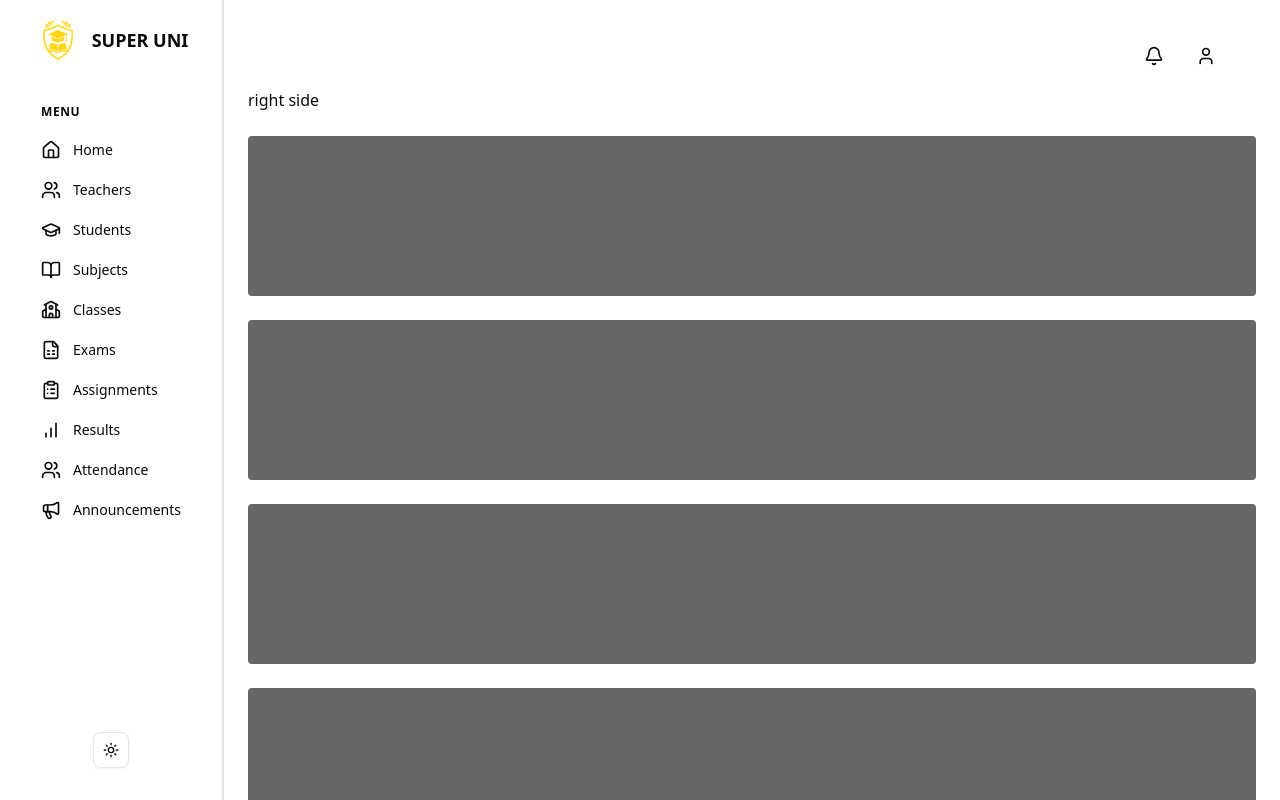
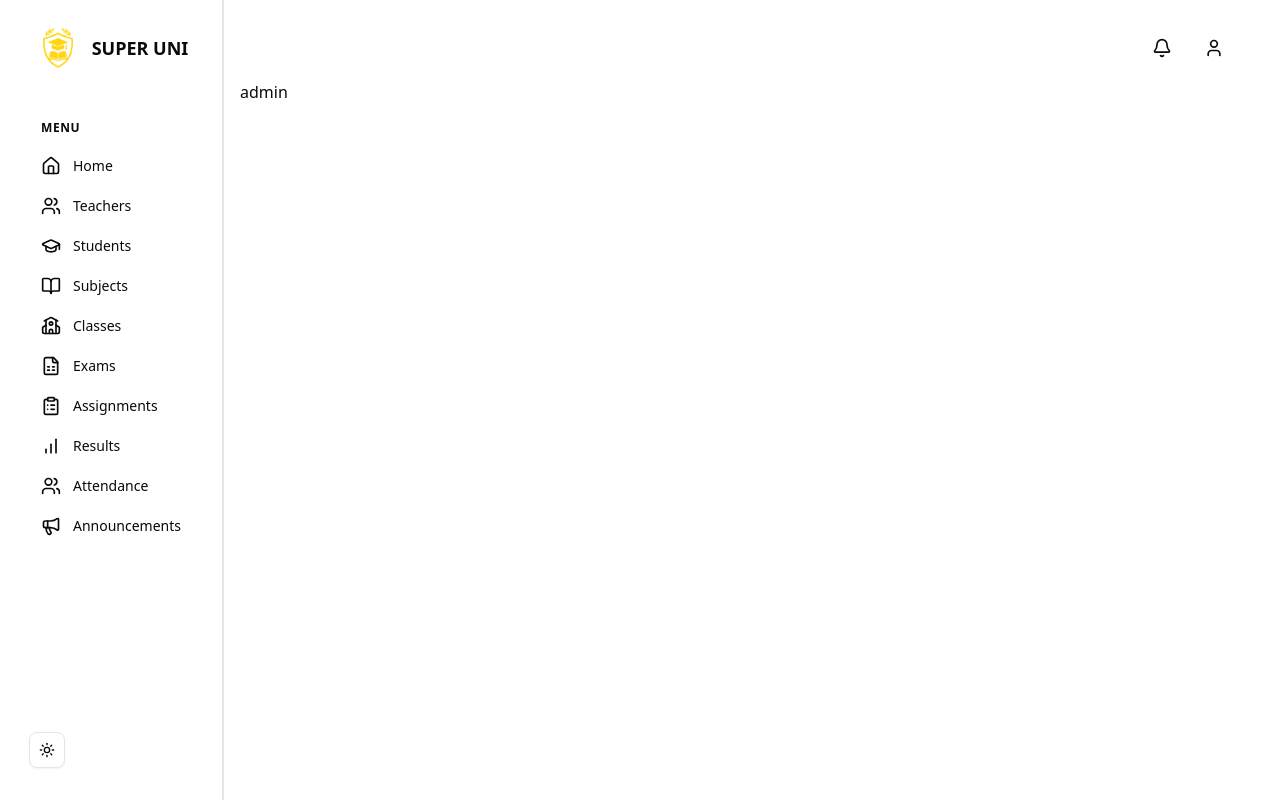
Before and after one commit to 0xSunill/super-uni, a Next.js app: page /dashboard/admin in a window 1280 px wide. Built offline with nearby package versions, Linux system fonts and the light colour scheme.

Commit message:
styles fix

```diff
--- a/app/dashboard/layout.tsx
+++ b/app/dashboard/layout.tsx
@@ -13,22 +13,26 @@ export default function AdminLayout({
         <div className="h-screen flex  overflow-hidden">
             <aside className="flex-none w-16 sm:w-20 md:w-24 lg:w-44 xl:w-56 border-r-2 p-4 flex flex-col items-center">
 
-                <div className="sticky top-0 h-screen flex flex-col items-center gap-10">
-                    <Link href="/" className="flex items-center gap-2.5">
+                <div className="sticky top-0 h-screen flex flex-col items-center gap-10 ">
+
+                    <div className="h-16 flex items-center">
+                        <Link href="/" className="flex items-center justify-center  gap-2.5">
                             <Image
                                 src="/logo1.png"
                                 alt="logo"
                                 width={200}
                                 height={200}
-                            className="w-8 h-8 sm:w-10 sm:h-10 md:w-12 md:h-12"
+                                className="w-8 h-8 sm:w-10 sm:h-10 md:w-12 md:h-12 "
                             />
                             <span className="hidden lg:block font-bold text-lg">SUPER UNI</span>
                         </Link>
+                    </div>
+
                     <nav className="flex flex-col items-center gap-3">
                         <Menu />
                     </nav>
 
-                    <div className="mt-auto mb-4">
+                    <div className="mt-auto mb-4 w-full lg:flex lg:justify-start">
 
                         <ModeToggle />
                     </div>
@@ -36,19 +40,13 @@ export default function AdminLayout({
             </aside>
 
 
-            <main className="flex-1 min-w-0 overflow-auto p-6">
+            <main className="flex-1 min-w-0 overflow-auto p-4">
 
                 <Navbar />
-                <div className="">right side</div>
-
-
-                <div className="mt-6 space-y-6">
-                    {Array.from({ length: 30 }).map((_, i) => (
-                        <div key={i} className="h-40 rounded bg-black/60" />
-                    ))}
+                <div className="">
+                    {children}
                 </div>
 
-                {children}
             </main>
         </div>
     );
--- a/components/Menu.tsx
+++ b/components/Menu.tsx
@@ -123,8 +123,8 @@ const Menu = () => {
                   href={item.href}
                   className="flex items-center px-3 py-2 text-sm font-medium  hover:bg-gray-300 dark:hover:bg-gray-800 rounded-md"
                 >
-                  <Icon className="w-5 h-5 mr-3" />
-                  <span className="hidden lg:block">{item.label}</span>
+                  <Icon className="w-5 h-5 " />
+                  <span className="hidden ml-3 lg:block">{item.label}</span>
                 </a>
               )
             })}
--- a/components/Navbar.tsx
+++ b/components/Navbar.tsx
@@ -35,7 +35,7 @@ const Navbar = () => {
                             <button onClick={dropDownHandler} className="flex items-center space-x-2 p-2 rounded-md  hover:bg-gray-300 dark:hover:bg-gray-800">
                                 <User className="w-5 h-5 " />
                             </button>
-                            {/* Dropdown Example (optional) */}
+
                             {dropDown && <div className="absolute right-0 mt-2 w-48 bg-white dark:bg-black  border rounded-md shadow-lg">
                                 <a href="/profile" className="block px-4 py-2 text-sm  hover:bg-gray-300 dark:hover:bg-gray-800">Profile</a>
                                 <a href="/settings" className="block px-4 py-2 text-sm  hover:bg-gray-300 dark:hover:bg-gray-800">Settings</a>
```
Lines whose indentation alone changed are shown as unchanged.
